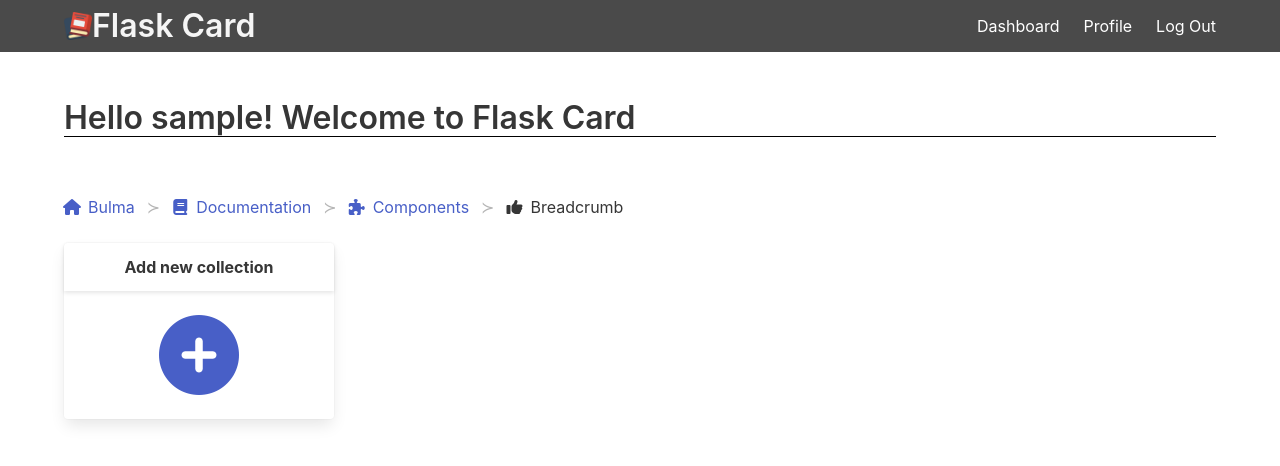
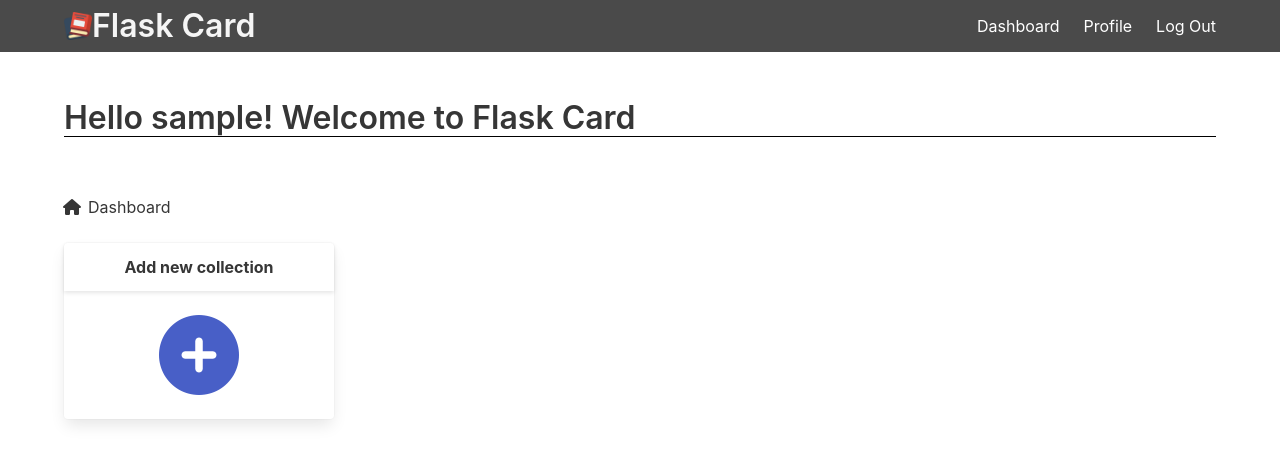
Before and after one commit to gianghta/Flask-Card, a Flask app: page / in a window 1280 px wide. Shown: the top 466 px of the page. Run offline with Flask 2, Linux system fonts and the light colour scheme; the visitor is signed in with stand-in values (Sample User, id 1); data comes from the database, SQL or seed files in the repository; data that the repository does not hold is empty; parts of the project's set-up code (start-up, migrations or seed data) failed here and were passed over; some libraries are stand-ins or nearby versions.

Commit message:
Create jinja macro for breadcrumbs

```diff
--- a/flask_card/__init__.py
+++ b/flask_card/__init__.py
@@ -9,8 +9,10 @@ db = SQLAlchemy()
 migrate = Migrate()
 login_manager = LoginManager()
 
+
 def page_not_found(e):
     return render_template("404page.html"), 404
+
 
 def create_app():
     """ Core app construction """
--- a/flask_card/main/form.py
+++ b/flask_card/main/form.py
@@ -16,6 +16,7 @@ class FlashcardCollectionEditForm(FlaskForm):
     description = TextAreaField("Description", validators=[Length(min=10, max=256)])
     submit = SubmitField("Save")
 
+
 class FlashcardForm(FlaskForm):
     question = StringField("Question", validators=[DataRequired()])
     answer = TextAreaField("Answer", validators=[DataRequired()])
--- a/flask_card/main/views.py
+++ b/flask_card/main/views.py
@@ -82,6 +82,7 @@ def delete_collection(id):
     db.session.commit()
     return redirect(url_for("main.index"))
 
+
 @main.route("/category/<int:id>/delete", methods=["GET", "POST"])
 @login_required
 def delete_category(id):
@@ -90,12 +91,14 @@ def delete_category(id):
     db.session.commit()
     return redirect(url_for("main.index"))
 
+
 @main.route("/<name>/flashcard", methods=["GET", "POST"])
 @login_required
 def flashcard_dashboard(name):
     form = FlashcardForm()
     collection = Collection.query.filter_by(name=name).first()
-    flashcard_collection = Flashcard.query.filter_by(collection_id=collection.id)
+    flashcard_collection = Flashcard.query.filter_by(collection_id=collection.id).all()
+
     if form.validate_on_submit():
         question = form.question.data
         answer = form.answer.data
@@ -108,7 +111,14 @@ def flashcard_dashboard(name):
             flash("Flashcard added.")
             return redirect(url_for("main.flashcard_dashboard", name=collection.name))
 
-    return render_template("/flashcard/flashcardboard.html", form=form, collection=collection, flashcard_collection=flashcard_collection)
+    return render_template(
+        "/flashcard/flashcardboard.html",
+        form=form,
+        collection=collection,
+        flashcard_collection=flashcard_collection,
+        type=type(flashcard_collection),
+    )
+
 
 @main.route("/<name>/flashcard/delete/<int:id>", methods=["GET", "POST"])
 @login_required
@@ -116,7 +126,8 @@ def delete_flashcard(name, id):
     flashcard = Flashcard.query.get_or_404(id)
     db.session.delete(flashcard)
     db.session.commit()
-    return redirect(url_for('main.flashcard_dashboard', name=name))
+    return redirect(url_for("main.flashcard_dashboard", name=name))
+
 
 @main.route("/<name>/flashcard/preview")
 @login_required
@@ -124,11 +135,14 @@ def flashcard_preview(name):
     collection = Collection.query.filter_by(name=name).first()
     flashcard_collection = Flashcard.query.filter_by(collection_id=collection.id).all()
 
-    flashcards = [
-        row2dict(row) for row in flashcard_collection
-    ]
+    flashcards = [row2dict(row) for row in flashcard_collection]
 
-    return render_template("/flashcard/flashcard_showcase.html", flashcards=json.dumps(flashcards))
+    return render_template(
+        "/flashcard/flashcard_showcase.html",
+        collection=collection,
+        flashcards=json.dumps(flashcards),
+    )
+
 
 def row2dict(row):
     """
@@ -140,10 +154,12 @@ def row2dict(row):
         d[column.name] = str(getattr(row, column.name))
     return d
 
+
 @main.route("/profile")
 @login_required
 def profile():
     return render_template("profile.html", user=current_user)
+
 
 @main.after_request
 def add_header(r):
--- a/flask_card/models/categories.py
+++ b/flask_card/models/categories.py
@@ -5,7 +5,9 @@ class Category(db.Model):
     __tablename__ = "category"
     id = db.Column(db.Integer, primary_key=True)
     name = db.Column(db.String(64), index=True)
-    collections = db.relationship("Collection", cascade="all,delete", backref="category", lazy="dynamic")
+    collections = db.relationship(
+        "Collection", cascade="all,delete", backref="category", lazy="dynamic"
+    )
     user_id = db.Column(db.Integer, db.ForeignKey("user.id"))
 
     def __init__(self, name):
--- a/flask_card/models/collections.py
+++ b/flask_card/models/collections.py
@@ -10,7 +10,9 @@ class Collection(db.Model):
     timestamp = db.Column(db.DateTime, index=True, default=datetime.utcnow)
     user_id = db.Column(db.Integer, db.ForeignKey("user.id"), nullable=False)
     category_id = db.Column(db.Integer, db.ForeignKey("category.id"))
-    flashcards = db.relationship("Flashcard", cascade="all,delete", backref="collection", lazy="dynamic")
+    flashcards = db.relationship(
+        "Flashcard", cascade="all,delete", backref="collection", lazy="dynamic"
+    )
 
     def __init__(self, name, description):
         self.name = name
--- a/flask_card/static/css/flashcard_preview.css
+++ b/flask_card/static/css/flashcard_preview.css
@@ -1,12 +1,6 @@
-@import url("https://fonts.googleapis.com/css?family=Nunito");
-
 /***** GENERAL STYLES *****/
 body {
   overflow: hidden;
-}
-
-* {
-  font-family: "Nunito", Arial, Helvetica, sans-serif;
 }
 
 p {
--- a/flask_card/templates/base.html
+++ b/flask_card/templates/base.html
@@ -17,7 +17,7 @@
         <div class="container">
             <div class="navbar-brand">
                 <a class="navbar-item" href="{{url_for('main.index')}}">
-                    <img src="../static/img/book.png" alt="Logo">
+                    <img src="/static/img/book.png" alt="Logo">
                     <h1 class="title has-text-light">Flask Card</h1>
                 </a>
                 <div id="navbar-burger-id" class="navbar-burger burger">
@@ -48,7 +48,7 @@
 
 
     <!-- Scripts -->
-    <script src="../static/js/jquery-3.5.0.min.js"></script>
+    <script src="/static/js/jquery-3.5.0.min.js"></script>
     <script src="https://code.jquery.com/jquery-3.4.1.min.js" integrity="sha256-CSXorXvZcTkaix6Yvo6HppcZGetbYMGWSFlBw8HfCJo=" crossorigin="anonymous"></script>
     <script>
         // Close mobile & tablet menu on item click
--- a/flask_card/templates/dashboard.html
+++ b/flask_card/templates/dashboard.html
@@ -1,4 +1,5 @@
 {% extends "base.html" %}
+{% from 'partials/breadcrumbs.html' import show_breadcrumbs with context %}
 
 {% block style %}
 <link rel="stylesheet" href="../static/css/dashboard.css">
@@ -32,7 +33,7 @@
 </section>
 <section class="section">
     <div class="container">
-      {% include 'partials/breadcrumbs.html' %}
+      {{show_breadcrumbs('dashboard')}}
       <div class="columns is-multiline">
         <div class="column is-one-third-tablet is-3-desktop">
           <div class="card">
--- a/flask_card/templates/flashcard/flashcard_showcase.html
+++ b/flask_card/templates/flashcard/flashcard_showcase.html
@@ -1,4 +1,5 @@
 {% extends "base.html" %}
+{% from 'partials/breadcrumbs.html' import show_breadcrumbs with context %}
 
 {% block style %}
 <link rel="stylesheet" href="/static/css/flashcard_preview.css">
@@ -10,6 +11,9 @@
 
 <!-- Start Hero Carousel -->
 <section class="section">
+    <div class="container is-center">
+        {{show_breadcrumbs('flashcards', collection.name, 'Preview')}}
+    </div>
     <header>
         <h1 class="title">Click Card to Reveal Answer</h1>
     </header>
--- a/flask_card/templates/partials/breadcrumbs.html
+++ b/flask_card/templates/partials/breadcrumbs.html
@@ -1,36 +1,66 @@
+{% macro show_breadcrumbs(page_name, collection_name=None, flashcard_name=None) %}
+{% if page_name == 'dashboard' %}
+<nav class="breadcrumb has-succeeds-separator" aria-label="breadcrumbs">
+    <ul>
+      <li class="is-active">
+        <a href="{{url_for('main.index')}}">
+          <span class="icon is-small">
+            <i class="fas fa-home" aria-hidden="true"></i>
+          </span>
+          <span>Dashboard</span>
+        </a>
+      </li>
+    </ul>
+</nav>
+{% elif page_name == 'collections' %}
 <nav class="breadcrumb has-succeeds-separator" aria-label="breadcrumbs">
   <ul>
     <li>
-        <a href="#">
+      <a href="{{url_for('main.index')}}">
         <span class="icon is-small">
           <i class="fas fa-home" aria-hidden="true"></i>
         </span>
-          <span>Bulma</span>
+        <span>Dashboard</span>
+      </a>
+    </li>
+    <li class="is-active">
+      <a href="{{url_for('main.flashcard_dashboard', name=collection_name)}}">
+        <span class="icon is-small">
+          <i class="fas fa-book" aria-hidden="true"></i>
+        </span>
+        <span>{{collection_name}}</span>
+      </a>
+    </li>
+  </ul>
+</nav>
+{% elif page_name == 'flashcards' %}
+<nav class="breadcrumb has-succeeds-separator" aria-label="breadcrumbs">
+  <ul>
+    <li>
+      <a href="{{url_for('main.index')}}">
+        <span class="icon is-small">
+          <i class="fas fa-home" aria-hidden="true"></i>
+        </span>
+        <span>Dashboard</span>
       </a>
     </li>
     <li>
-        <a href="#">
+      <a href="{{url_for('main.flashcard_dashboard', name=collection_name)}}">
         <span class="icon is-small">
           <i class="fas fa-book" aria-hidden="true"></i>
         </span>
-          <span>Documentation</span>
-        </a>
-      </li>
-      <li>
-        <a href="#">
-          <span class="icon is-small">
-            <i class="fas fa-puzzle-piece" aria-hidden="true"></i>
-          </span>
-          <span>Components</span>
+        <span>{{collection_name}}</span>
       </a>
     </li>
     <li class="is-active">
       <a href="#">
         <span class="icon is-small">
-            <i class="fas fa-thumbs-up" aria-hidden="true"></i>
+          <i class="fas fa-puzzle-piece" aria-hidden="true"></i>
         </span>
-          <span>Breadcrumb</span>
+        <span>{{flashcard_name}}</span>
       </a>
     </li>
   </ul>
 </nav>
+{% endif %}
+{% endmacro %}
```
Also changed, not shown: flask_card/templates/flashcard/flashcardboard.html (+11 -1 lines), migrations/versions/ee9a5cae3684_remove_flashcard_column.py (+12 -6 lines). Lines whose indentation alone changed are shown as unchanged.
